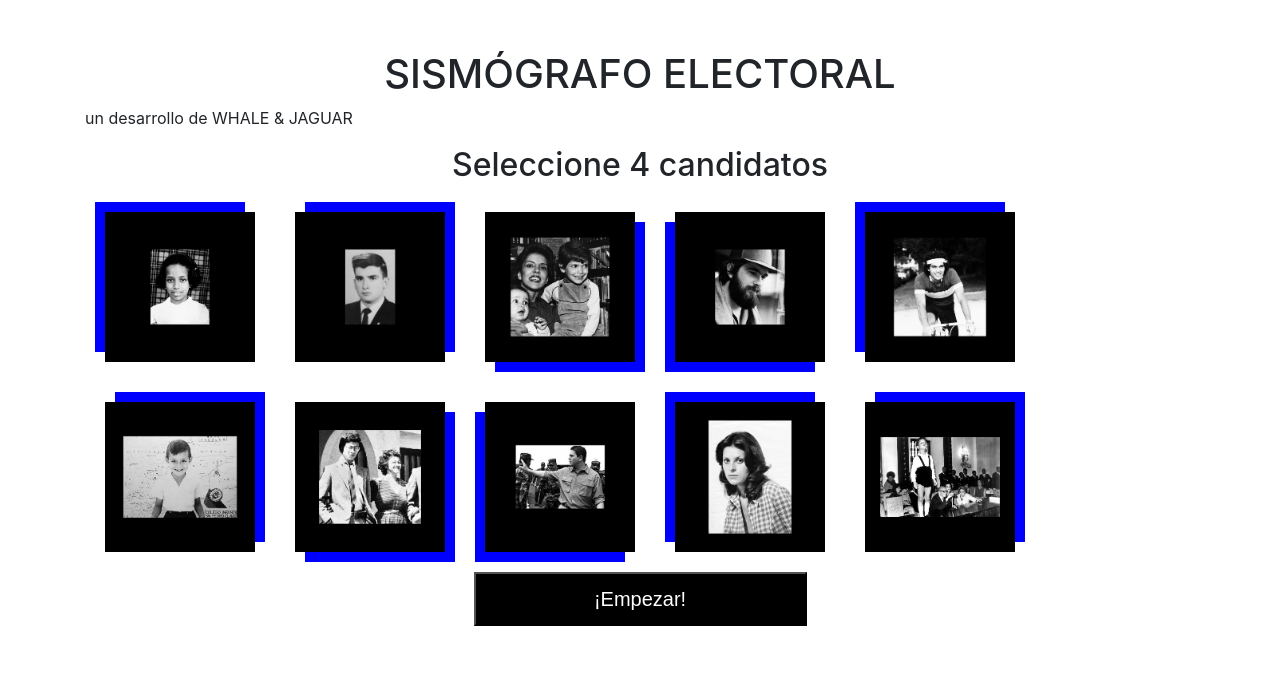
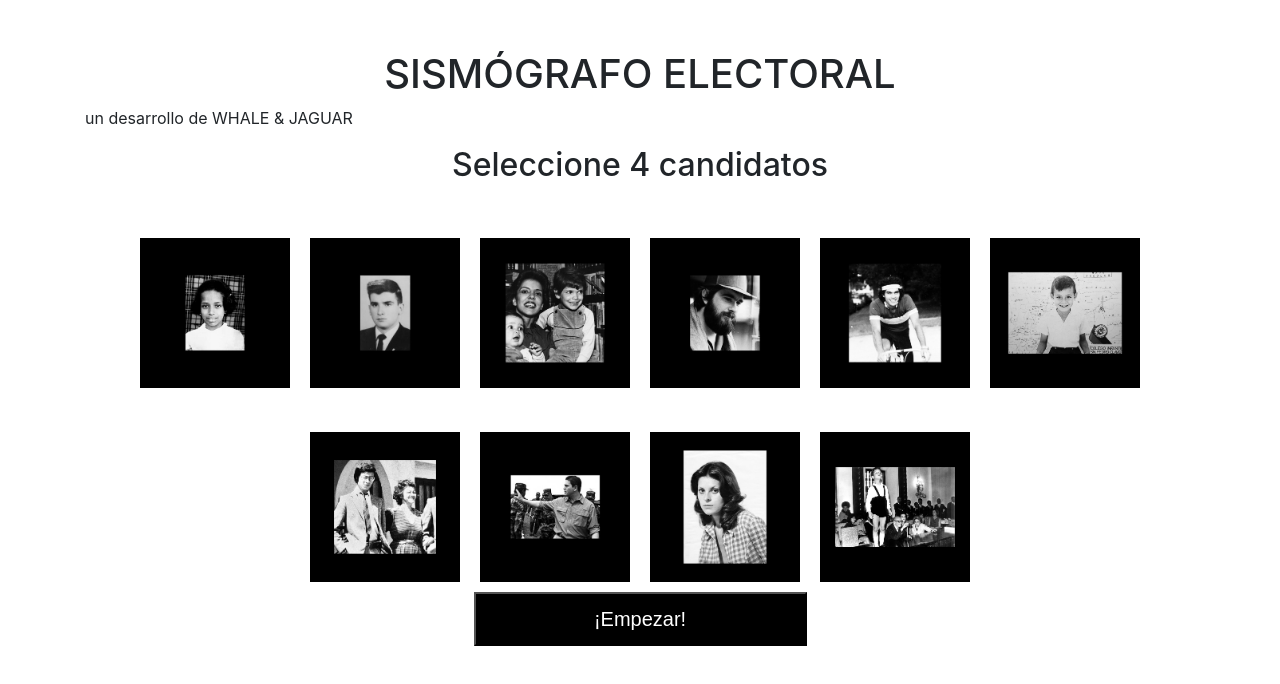
Before and after one commit to divisiondeariza/sf-elections, an Angular app: page /start in a window 1280 px wide. Shown: the top 684 px of the page. Built offline with nearby package versions, Linux system fonts and the light colour scheme.

Commit message:
Added tooltip name to candidates.

```diff
--- a/src/app/cmp-candidates/cmp-candidates.component.html
+++ b/src/app/cmp-candidates/cmp-candidates.component.html
@@ -1,5 +1,6 @@
 <div class="candidates-container">
-	<span *ngFor="let candidate of candidates" class="candidate">
+	<div *ngFor="let candidate of candidates" class="candidate">
+		<div class="candidate-name">{{candidate.name}}</div>
 		<img src="assets/candidates_pics/{{candidate.id}}_j.jpg"/>
-	</span>
+	</div>
 </div>
--- a/src/app/cmp-candidates/cmp-candidates.component.scss
+++ b/src/app/cmp-candidates/cmp-candidates.component.scss
@@ -1,16 +1,41 @@
 
 .candidates-container{
+	text-align: center;
 
 	.candidate{
+		display: inline-block;
+
+
+		.candidate-name{
+			width: 150px;
+			text-align: center;
+			margin-left: auto;
+			margin-right: auto;
+			z-index: 99;
+			border-width: 1px;
+			border-color: black;
+			border-style: solid;
+			visibility: hidden;
+			line-height: 1;
+			padding: 5px;
+			font-size: 12px;
+		}
+
 		img{
 			width: 150px;
-			margin: 20px;
+			margin:10px;
 		}
 
-		@for $i from 1 to 5 {
-			&:nth-child(4n + #{$i}){
-				img{
-					box-shadow: if($i == 3 or $i == 2 , 10px, -10px) if($i > 2 , 10px, -10px)   blue;
+		&:hover{
+			.candidate-name{
+				visibility: visible;
+			}
+
+			@for $i from 1 to 5 {
+				&:nth-child(4n + #{$i}){
+					img{
+						box-shadow: if($i == 3 or $i == 2 , 10px, -10px) if($i > 2 , 10px, -10px)   blue;
+					}
 				}
 			}
 		}
```
